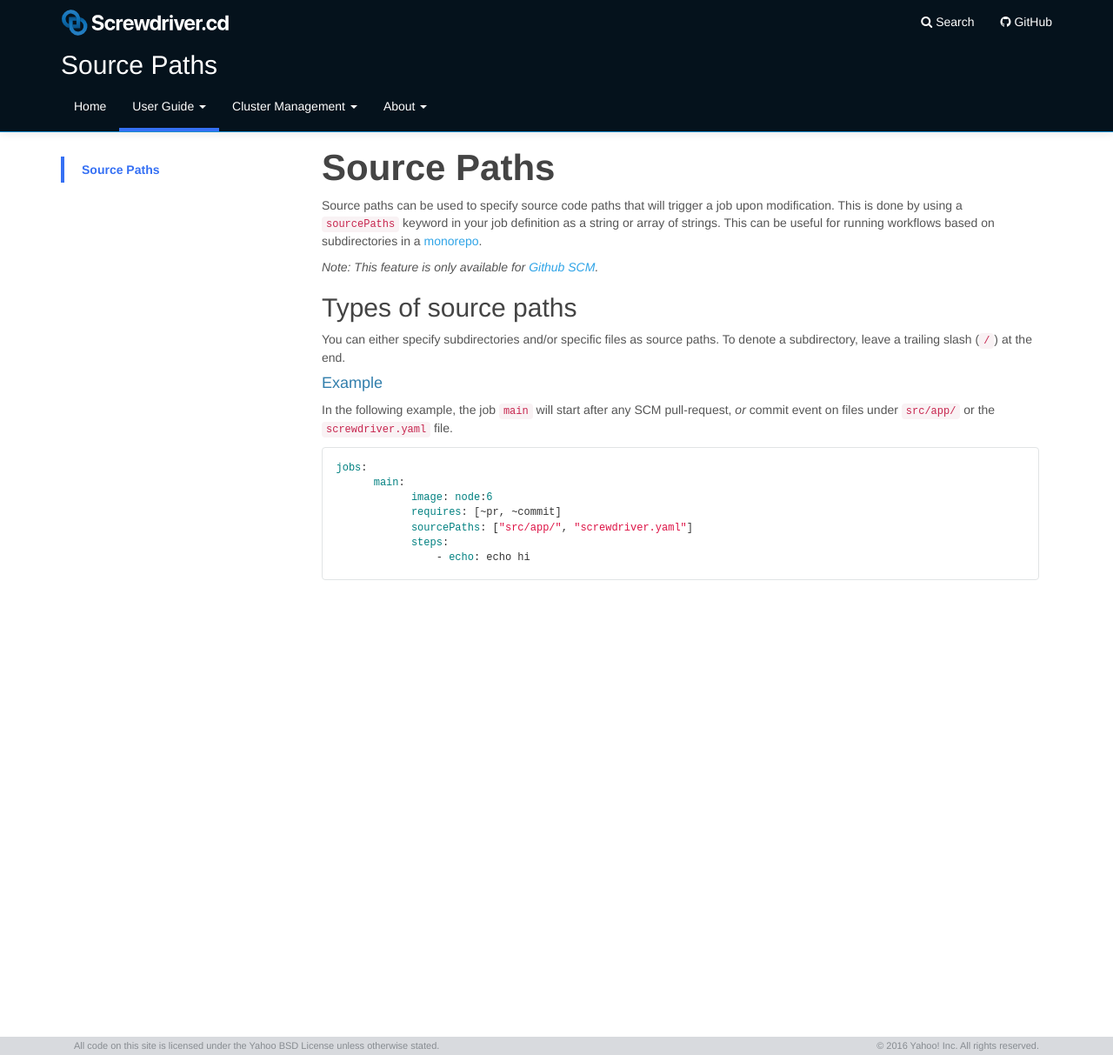
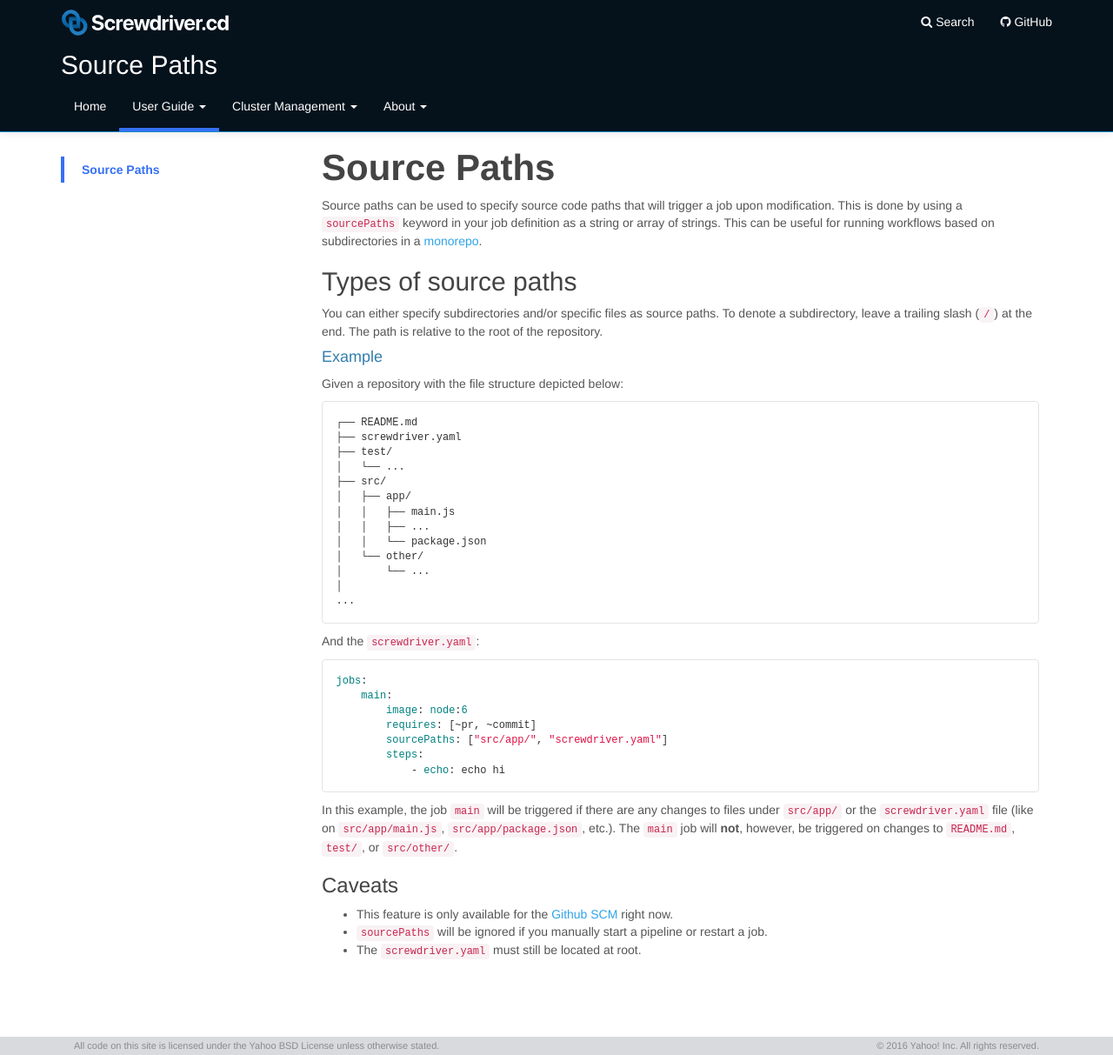
Before and after one commit to screwdriver-cd/guide, a Jekyll site: the page built from docs/user-guide/configuration/sourcePaths.md, in a window 1280 px wide and 1213 px high. Shown: the whole window at 87% size. Built offline with Jekyll 4.4.1, drawn with Linux system fonts in a browser that asks for light colours.

Commit message:
fix(911): Update source paths with repo file structure example (#163)

````diff
--- a/docs/user-guide/configuration/sourcePaths.md
+++ b/docs/user-guide/configuration/sourcePaths.md
@@ -11,21 +11,44 @@ toc:
 # Source Paths
 Source paths can be used to specify source code paths that will trigger a job upon modification. This is done by using a `sourcePaths` keyword in your job definition as a string or array of strings. This can be useful for running workflows based on subdirectories in a [monorepo](https://developer.atlassian.com/blog/2015/10/monorepos-in-git).
 
-
-_Note: This feature is only available for [Github SCM](https://github.com/screwdriver-cd/scm-github)._
-
 ## Types of source paths
-You can either specify subdirectories and/or specific files as source paths. To denote a subdirectory, leave a trailing slash (`/`) at the end.
+You can either specify subdirectories and/or specific files as source paths. To denote a subdirectory, leave a trailing slash (`/`) at the end. The path is relative to the root of the repository.
 
 #### Example
-In the following example, the job `main` will start after any SCM pull-request, _or_ commit event on files under `src/app/` or the `screwdriver.yaml` file.
+
+Given a repository with the file structure depicted below:
+
+```
+┌── README.md
+├── screwdriver.yaml
+├── test/
+│   └── ...
+├── src/
+│   ├── app/
+│   │   ├── main.js
+│   │   ├── ...
+│   │   └── package.json
+│   └── other/
+│       └── ...
+│
+...
+```
+
+And the `screwdriver.yaml`:
 
 ```yaml
 jobs:
-      main:
-            image: node:6
-            requires: [~pr, ~commit]
-            sourcePaths: ["src/app/", "screwdriver.yaml"]
-            steps:
-                - echo: echo hi
+    main:
+        image: node:6
+        requires: [~pr, ~commit]
+        sourcePaths: ["src/app/", "screwdriver.yaml"]
+        steps:
+            - echo: echo hi
 ```
+
+In this example, the job `main` will be triggered if there are any changes to files under `src/app/` or the `screwdriver.yaml` file (like on `src/app/main.js`, `src/app/package.json`, etc.). The `main` job will **not**, however, be triggered on changes to `README.md`, `test/`, or `src/other/`.
+
+### Caveats
+- This feature is only available for the [Github SCM](https://github.com/screwdriver-cd/scm-github) right now.
+- `sourcePaths` will be ignored if you manually start a pipeline or restart a job.
+- The `screwdriver.yaml` must still be located at root.
````
